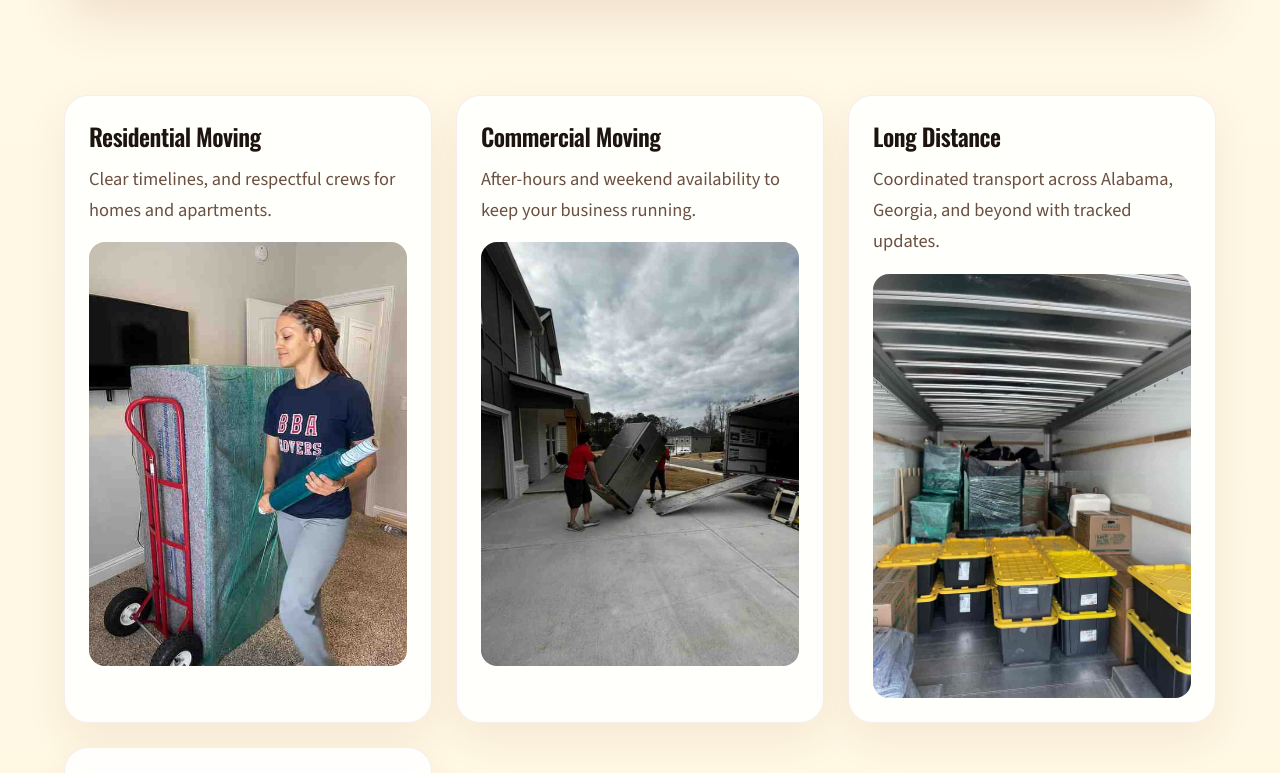
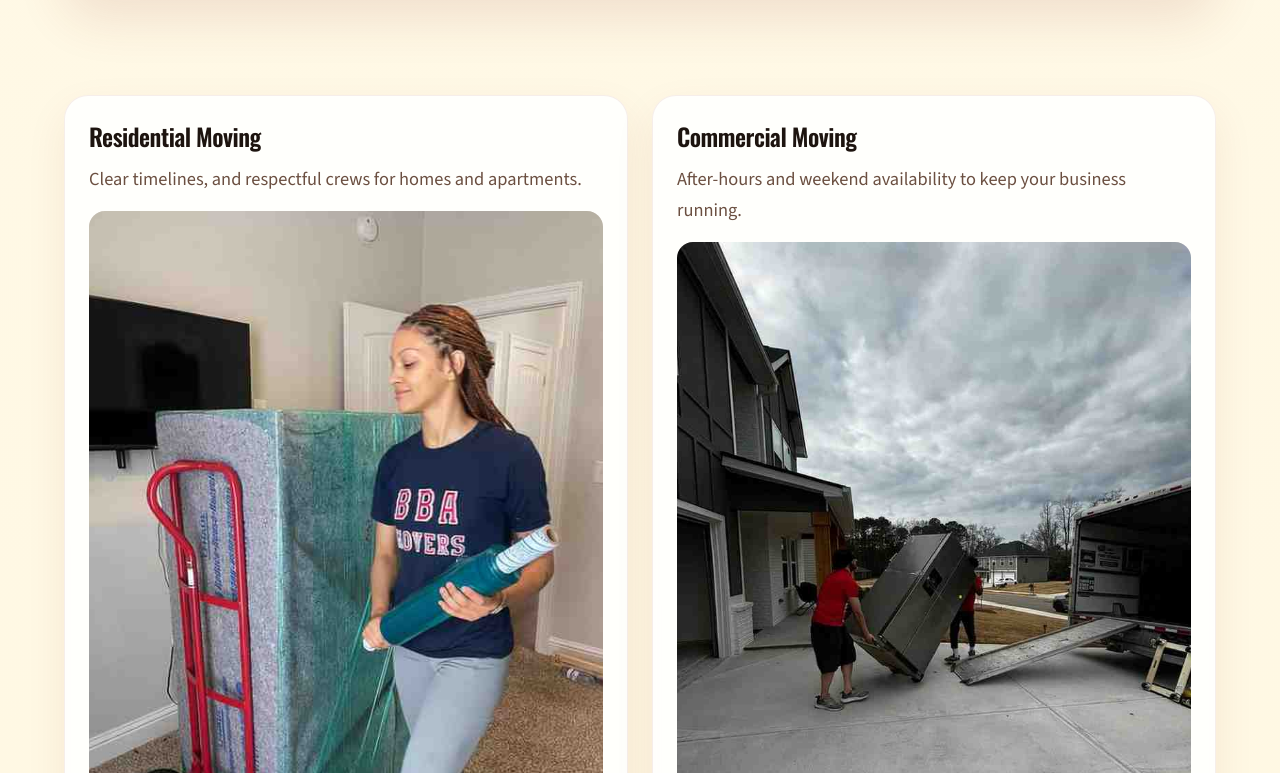
Before and after one commit to studiountitled/bbamovers, a Next.js app: page / in a window 1280 px wide. Shown: the part 987-1760 px from the top of the page. Built offline with nearby package versions, Linux system fonts and the light colour scheme.

Commit message:
update services grid

```diff
--- a/app/page.tsx
+++ b/app/page.tsx
@@ -281,7 +281,7 @@ export default function Home() {
             </div>
           </section>
 
-          <section className="grid gap-6 lg:grid-cols-3">
+          <section className="grid gap-6 md:grid-cols-2">
             {services.map((service) => (
               <div key={service.title} className="glass-card rounded-3xl p-6">
                 <h3 className="section-title text-2xl font-semibold text-[color:var(--ink)]">
```
